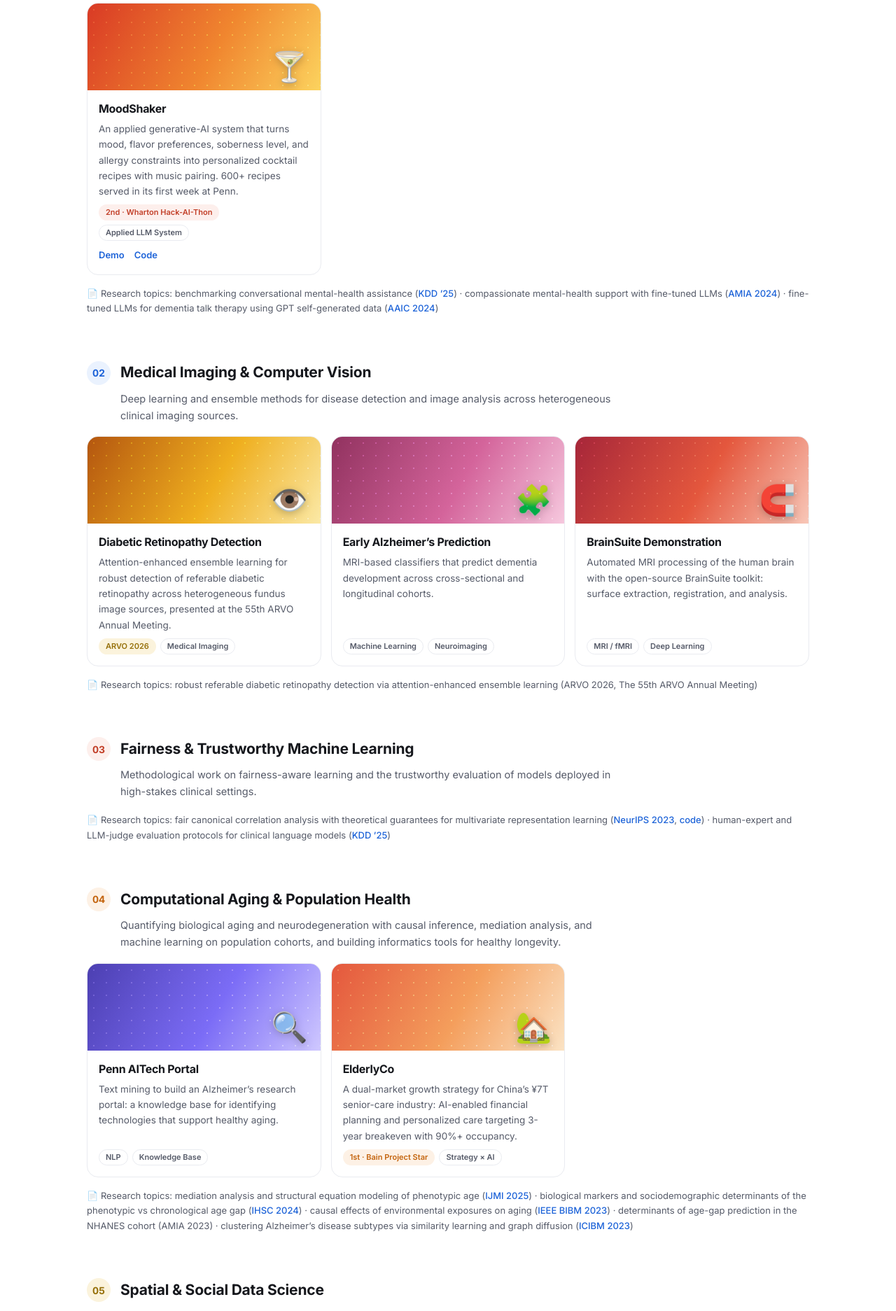
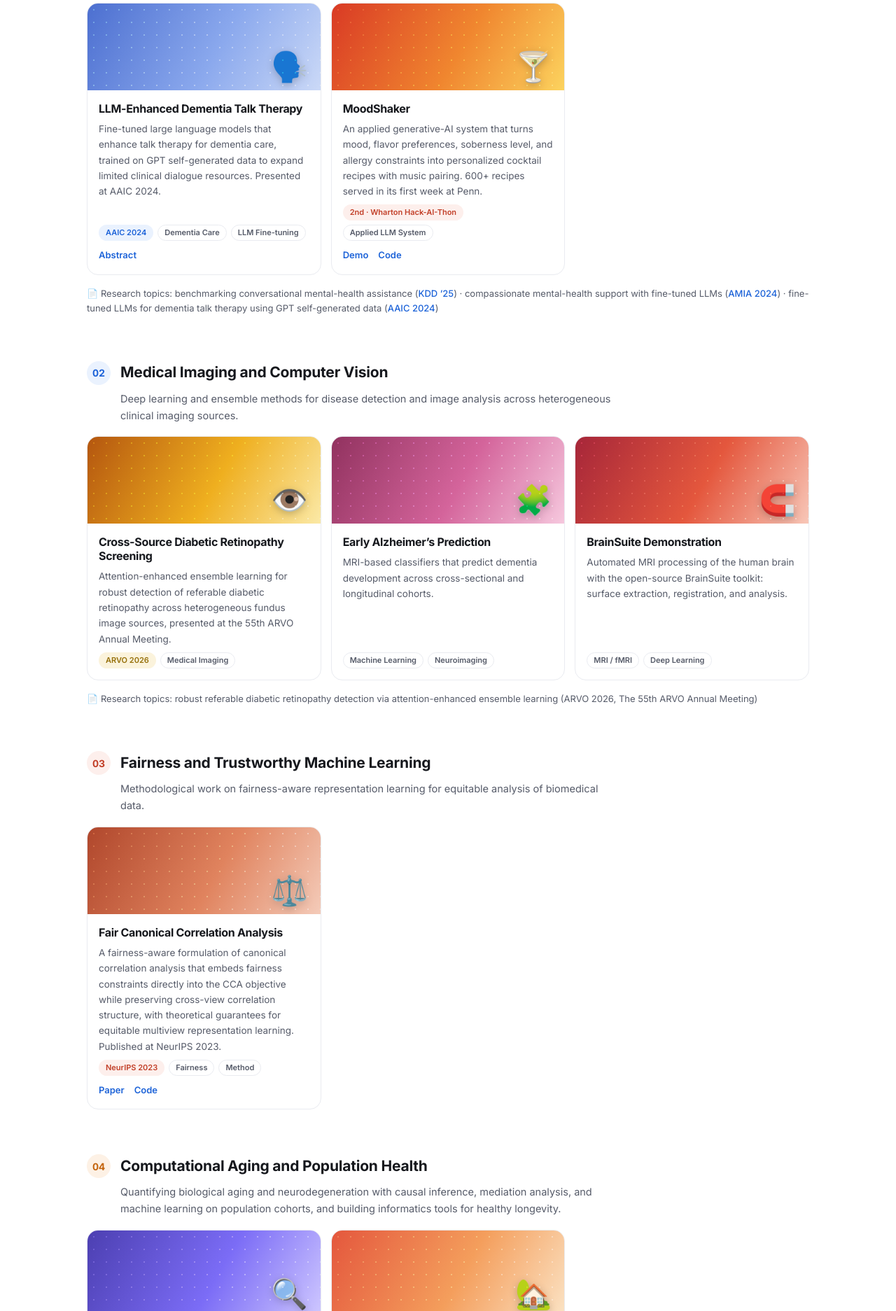
Before and after one commit to ChiaPatricia/ChiaPatricia.github.io, a plain HTML site: page projects.html in a window 1280 px wide. Shown: the part 877-2750 px from the top of the page at 70% size. Drawn offline with Linux system fonts and the light colour scheme; no server answers.

Commit message:
update
Co-Authored-By: Claude Fable 5 <noreply@anthropic.com>

```diff
--- a/css/style.css
+++ b/css/style.css
@@ -494,6 +494,8 @@ time, .num, .date { font-variant-numeric: tabular-nums; }
 .cover.c-ad         { background: linear-gradient(120deg, #91325F 0%, #D4649B 55%, #F6C8DE 100%); }
 .cover.c-brainsuite { background: linear-gradient(120deg, #A62639 0%, #E4573D 55%, #F8C7B8 100%); }
 .cover.c-aqi        { background: linear-gradient(120deg, #0F6E8C 0%, #38B6D8 55%, #C8EEF6 100%); }
+.cover.c-dementia   { background: linear-gradient(120deg, #4C6FD0 0%, #8AA8ED 55%, #CBD9F7 100%); }
+.cover.c-faircca    { background: linear-gradient(120deg, #B0472C 0%, #E0835E 55%, #F4CBB9 100%); }
 
 .card-body { display: flex; flex-direction: column; gap: 8px; padding: 16px; flex: 1; }
 .card-body h3 { font-size: 16px; }
--- a/projects.html
+++ b/projects.html
@@ -50,7 +50,7 @@
   <!-- 1. NLP & LLMs -->
   <section class="section">
     <div class="container">
-      <div class="area-head reveal"><span class="area-num" style="--ac:var(--green-deep);--ac-soft:var(--green-soft)">01</span><h2>Large Language Models &amp; Conversational AI</h2></div>
+      <div class="area-head reveal"><span class="area-num" style="--ac:var(--green-deep);--ac-soft:var(--green-soft)">01</span><h2>Large Language Models and Conversational AI</h2></div>
       <p class="section-sub reveal">Benchmark construction, instruction fine-tuning, and rigorous evaluation of large language models, with a focus on conversational mental-health support.</p>
       <div class="card-grid reveal">
 
@@ -103,6 +103,22 @@
           </div>
         </article>
 
+        <article class="card" style="--cc:var(--blue-deep);--cc-soft:var(--blue-soft)">
+          <div class="cover c-dementia">
+            <span class="emoji">🗣️</span>
+          </div>
+          <div class="card-body">
+            <h3>LLM-Enhanced Dementia Talk Therapy</h3>
+            <p class="desc">Fine-tuned large language models that enhance talk therapy for dementia care, trained on GPT self-generated data to expand limited clinical dialogue resources. Presented at AAIC 2024.</p>
+            <div class="card-meta">
+              <span class="chip hl">AAIC 2024</span><span class="chip">Dementia Care</span><span class="chip">LLM Fine-tuning</span>
+            </div>
+            <div class="card-links">
+              <a href="https://alz-journals.onlinelibrary.wiley.com/doi/full/10.1002/alz.093496" target="_blank" rel="noopener">Abstract</a>
+            </div>
+          </div>
+        </article>
+
         <article class="card" style="--cc:var(--tomato-deep);--cc-soft:var(--tomato-soft)">
           <div class="cover c-moodshaker">
             <span class="emoji">🍸</span>
@@ -128,7 +144,7 @@
   <!-- 2. Medical Imaging & Computer Vision -->
   <section class="section">
     <div class="container">
-      <div class="area-head reveal"><span class="area-num" style="--ac:var(--blue-deep);--ac-soft:var(--blue-soft)">02</span><h2>Medical Imaging &amp; Computer Vision</h2></div>
+      <div class="area-head reveal"><span class="area-num" style="--ac:var(--blue-deep);--ac-soft:var(--blue-soft)">02</span><h2>Medical Imaging and Computer Vision</h2></div>
       <p class="section-sub reveal">Deep learning and ensemble methods for disease detection and image analysis across heterogeneous clinical imaging sources.</p>
       <div class="card-grid reveal">
 
@@ -137,7 +153,7 @@
             <span class="emoji">👁️</span>
           </div>
           <div class="card-body">
-            <h3>Diabetic Retinopathy Detection</h3>
+            <h3>Cross-Source Diabetic Retinopathy Screening</h3>
             <p class="desc">Attention-enhanced ensemble learning for robust detection of referable diabetic retinopathy across heterogeneous fundus image sources, presented at the 55th ARVO Annual Meeting.</p>
             <div class="card-meta">
               <span class="chip hl">ARVO 2026</span><span class="chip">Medical Imaging</span>
@@ -179,16 +195,35 @@
   <!-- 3. Fair & Trustworthy ML -->
   <section class="section">
     <div class="container">
-      <div class="area-head reveal"><span class="area-num" style="--ac:var(--tomato-deep);--ac-soft:var(--tomato-soft)">03</span><h2>Fairness &amp; Trustworthy Machine Learning</h2></div>
-      <p class="section-sub reveal">Methodological work on fairness-aware learning and the trustworthy evaluation of models deployed in high-stakes clinical settings.</p>
-      <p class="related-pubs reveal">📄 Research topics: fair canonical correlation analysis with theoretical guarantees for multivariate representation learning (<a href="https://neurips.cc/virtual/2023/poster/71423" target="_blank" rel="noopener">NeurIPS 2023</a>, <a href="https://github.com/PennShenLab/Fair_CCA" target="_blank" rel="noopener">code</a>) · human-expert and LLM-judge evaluation protocols for clinical language models (<a href="https://doi.org/10.1145/3711896.3737393" target="_blank" rel="noopener">KDD ’25</a>)</p>
+      <div class="area-head reveal"><span class="area-num" style="--ac:var(--tomato-deep);--ac-soft:var(--tomato-soft)">03</span><h2>Fairness and Trustworthy Machine Learning</h2></div>
+      <p class="section-sub reveal">Methodological work on fairness-aware representation learning for equitable analysis of biomedical data.</p>
+      <div class="card-grid reveal">
+
+        <article class="card" style="--cc:var(--tomato-deep);--cc-soft:var(--tomato-soft)">
+          <div class="cover c-faircca">
+            <span class="emoji">⚖️</span>
+          </div>
+          <div class="card-body">
+            <h3>Fair Canonical Correlation Analysis</h3>
+            <p class="desc">A fairness-aware formulation of canonical correlation analysis that embeds fairness constraints directly into the CCA objective while preserving cross-view correlation structure, with theoretical guarantees for equitable multiview representation learning. Published at NeurIPS 2023.</p>
+            <div class="card-meta">
+              <span class="chip hl">NeurIPS 2023</span><span class="chip">Fairness</span><span class="chip">Method</span>
+            </div>
+            <div class="card-links">
+              <a href="https://neurips.cc/virtual/2023/poster/71423" target="_blank" rel="noopener">Paper</a>
+              <a href="https://github.com/PennShenLab/Fair_CCA" target="_blank" rel="noopener">Code</a>
+            </div>
+          </div>
+        </article>
+
+      </div>
     </div>
   </section>
 
   <!-- 4. Computational Aging & Population Health -->
   <section class="section">
     <div class="container">
-      <div class="area-head reveal"><span class="area-num" style="--ac:var(--orange-deep);--ac-soft:var(--orange-soft)">04</span><h2>Computational Aging &amp; Population Health</h2></div>
+      <div class="area-head reveal"><span class="area-num" style="--ac:var(--orange-deep);--ac-soft:var(--orange-soft)">04</span><h2>Computational Aging and Population Health</h2></div>
       <p class="section-sub reveal">Quantifying biological aging and neurodegeneration with causal inference, mediation analysis, and machine learning on population cohorts, and building informatics tools for healthy longevity.</p>
       <div class="card-grid reveal">
 
@@ -226,7 +261,7 @@
   <!-- 5. Spatial & Social Data Science -->
   <section class="section">
     <div class="container">
-      <div class="area-head reveal"><span class="area-num" style="--ac:var(--yellow-deep);--ac-soft:var(--yellow-soft)">05</span><h2>Spatial &amp; Social Data Science</h2></div>
+      <div class="area-head reveal"><span class="area-num" style="--ac:var(--yellow-deep);--ac-soft:var(--yellow-soft)">05</span><h2>Spatial and Social Data Science</h2></div>
       <p class="section-sub reveal">Geospatial and computational social-science methods applied to health equity, environmental exposure, and public discourse.</p>
       <div class="card-grid reveal">
 
```
Also changed, not shown: experience.html (+4 -4 lines), hobbies.html (+1 -1 lines), zh/projects.html (+38 -3 lines).
